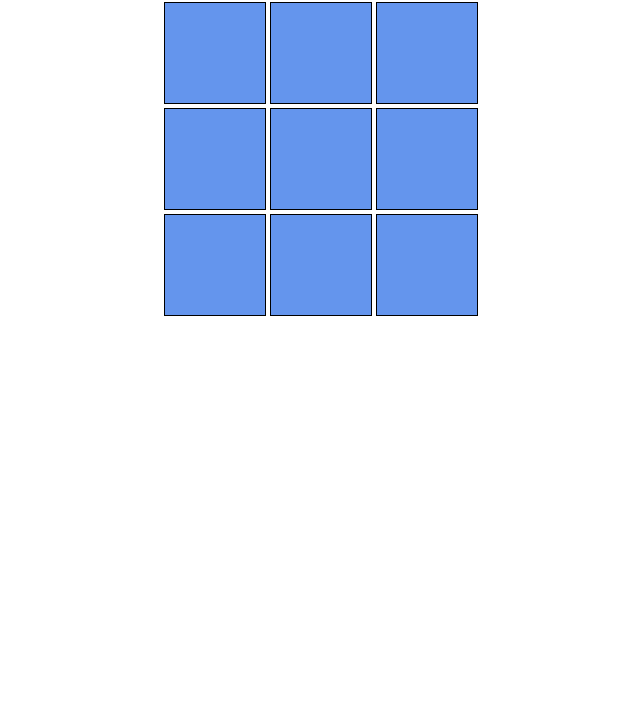
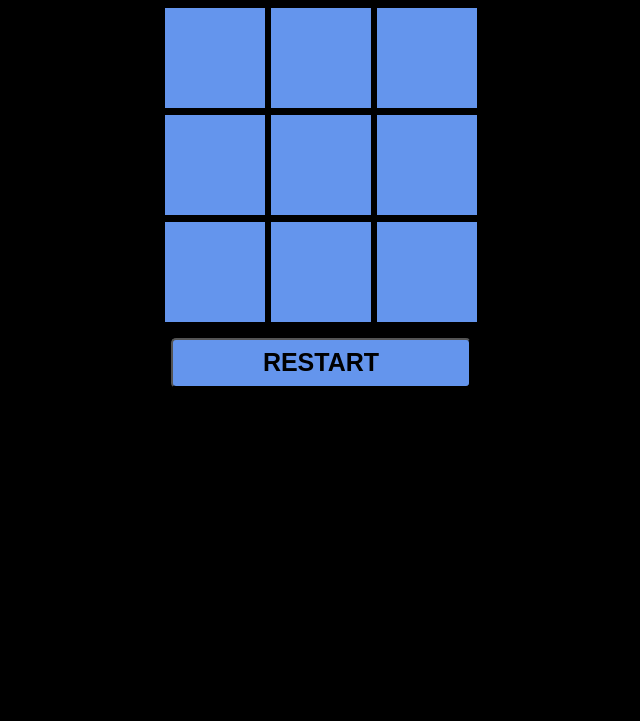
Before and after one commit to henrvini/tik-tak-toe, a plain HTML site: page index.html in a window 1280 px wide. Shown: the part 79-800 px from the top of the page, without its empty margins (319-959 px from the left). Drawn offline with Linux system fonts and the light colour scheme.

Commit message:
created winner/restart button/other improvements

```diff
--- a/index.html
+++ b/index.html
@@ -28,6 +28,12 @@
                 <div id="8" class="square"></div>
             </div>
         </div>
+
+        <div>
+            <button onclick="restartGame()" id="restart">
+                <label id="labelRestart" for="restart">RESTART</label>
+            </button>
+        </div>
     </body>
 
     <script src="./scripts/game.js"></script>
--- a/scripts/game.js
+++ b/scripts/game.js
@@ -1,7 +1,7 @@
 let board = ["", "", "", "", "", "", "", "", ""];
 let playerTime = 0;
+let gameOver = false;
 let symbols = ["player1", "player2"];
-let gameOver = false;
 let winStates = [
     [0, 1, 2],
     [3, 4, 5],
@@ -26,7 +26,6 @@ function handleMovement(position) {
             playerTime == 0 ? (playerTime = 1) : (playerTime = 0);
         }
     }
-
     return gameOver;
 }
 
@@ -45,6 +44,5 @@ function isWinner() {
             return true;
         }
     }
-
     return false;
 }
--- a/scripts/interface.js
+++ b/scripts/interface.js
@@ -27,3 +27,14 @@ function updateBoard(position) {
 
     symbol != "" ? (square.innerHTML = `<div class='${symbol}'></div>`) : "";
 }
+
+function restartGame() {
+    board = ["", "", "", "", "", "", "", "", ""];
+    playerTime = 0;
+    gameOver = false;
+
+    let squares = document.querySelectorAll(".square");
+    squares.forEach((square) => {
+        square.innerHTML = "<div></div>";
+    });
+}
--- a/styles/style.css
+++ b/styles/style.css
@@ -1,9 +1,8 @@
 body {
+    background-color: black;
+    color: white;
     text-align: center;
-}
-
-h1 {
-    font-family: Verdana, Geneva, Tahoma, sans-serif;
+    font-family: Cambria, Cochin, Georgia, Times, "Times New Roman", serif;
 }
 
 .square {
@@ -43,3 +42,17 @@ h1 {
     font-size: 50px;
     line-height: 100px;
 }
+
+#restart {
+    margin-top: 10px;
+    box-sizing: border-box;
+    border-radius: 5px;
+    width: 300px;
+    height: 50px;
+    background-color: cornflowerblue;
+}
+
+#labelRestart {
+    font-size: 25px;
+    font-weight: 600;
+}
```
